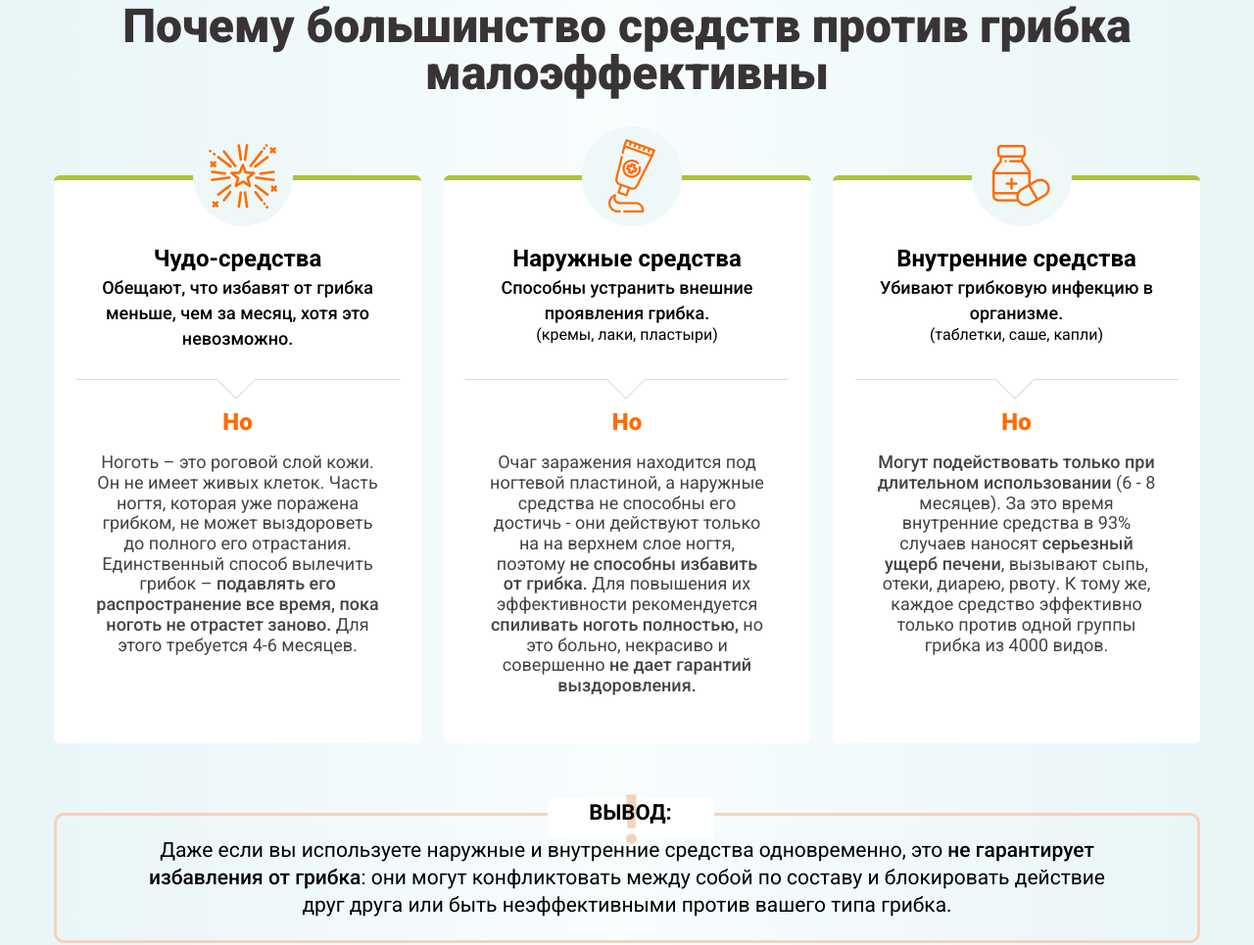
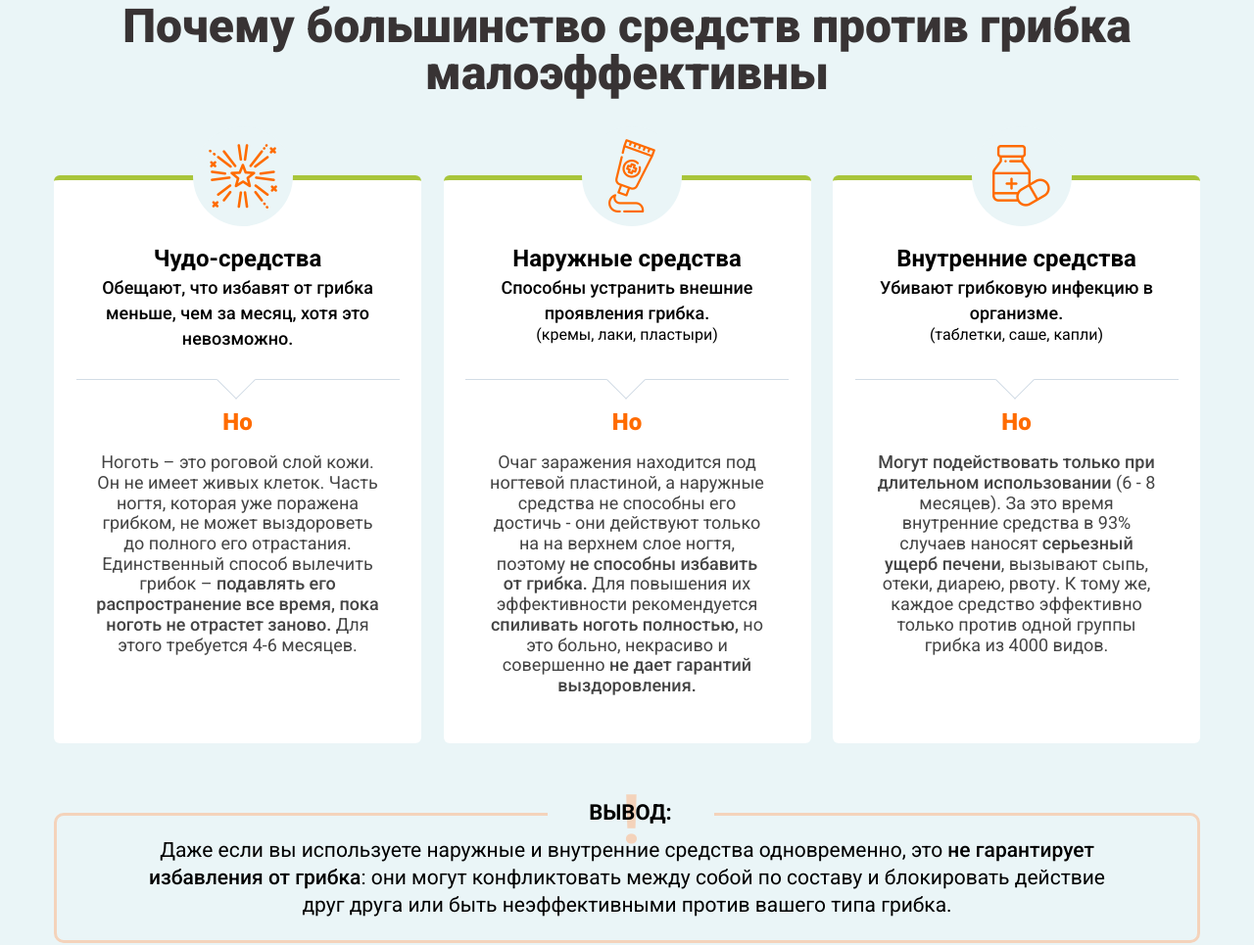
Before and after one commit to purr-purr/Test-Task-MIKOCIN, a plain HTML site: page Test-Task-MIKOCIN/HTML/index.html in a window 1280 px wide. Shown: the part 1873-2838 px from the top of the page at 98% size. Drawn offline with Linux system fonts and the light colour scheme.

Commit message:
small bg fix

```diff
--- a/Test-Task-MIKOCIN/HTML/sass/main.scss
+++ b/Test-Task-MIKOCIN/HTML/sass/main.scss
@@ -75,7 +75,8 @@ h4 {font-size: 22px;}
 	height: auto;
 	margin: 0 auto;
 	&_ineffective {
-		background: url(../img/wave-bg-top.png), url(../img/wave-bg-bottom.png), linear-gradient(to left, #e9f5f7 0%, #e9f5f7 1%, #f8fdfe 51%, #e9f5f7 100%);
+		background: url(../img/wave-bg-top.png), url(../img/wave-bg-bottom.png);
+		background-color: #eaf5f7;
 		background-repeat: no-repeat;
 		background-position: top center, bottom center;
 		padding: 184px 0 90px 0;
@@ -544,7 +545,7 @@ h4 {font-size: 22px;}
 		left: 42%;
 		width: 170px;
 		height: 40px;
-		background-color: $color-white;
+		background-color: #fff;
 	}
 	&__info {
 		max-width: 1015px;
@@ -584,7 +585,7 @@ h4 {font-size: 22px;}
 		right: 35%;
 		width: 102px;
 		height: 102px;
-		background-color: #eef8f9;
+		background-color: #eaf5f7;
 		border-radius: 50%;
 		display: flex;
 		justify-content: center;
@@ -640,6 +641,7 @@ h4 {font-size: 22px;}
 .total__icon_danger {
 	top: -18px;
     left: 43%;
+	background-color: #eaf5f7;
 	h5 {
 		position: relative;
 		font-size: 22px;
```
Also changed, not shown: Test-Task-MIKOCIN/HTML/css/main.css, Test-Task-MIKOCIN/HTML/css/main.min.css, 2 other files.
